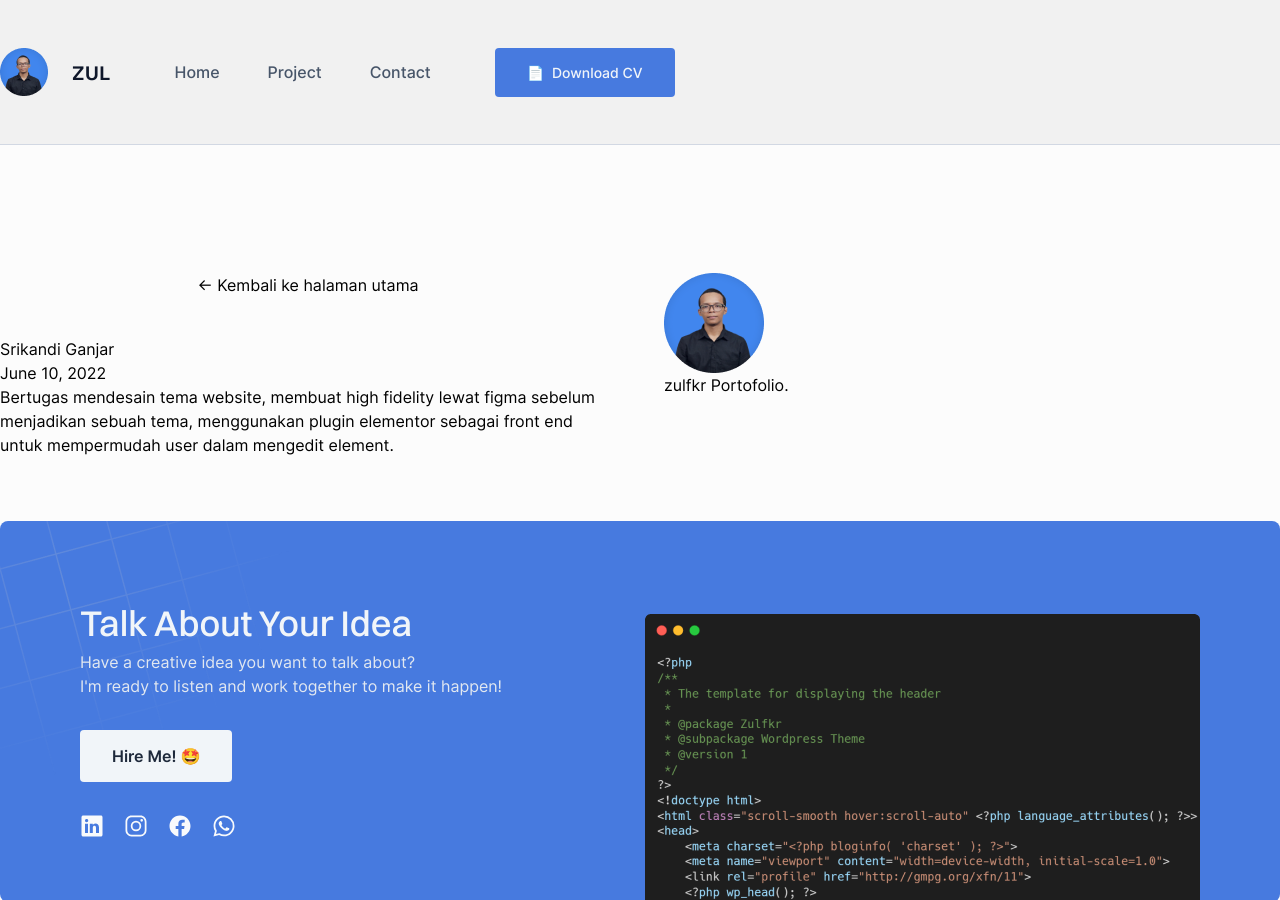
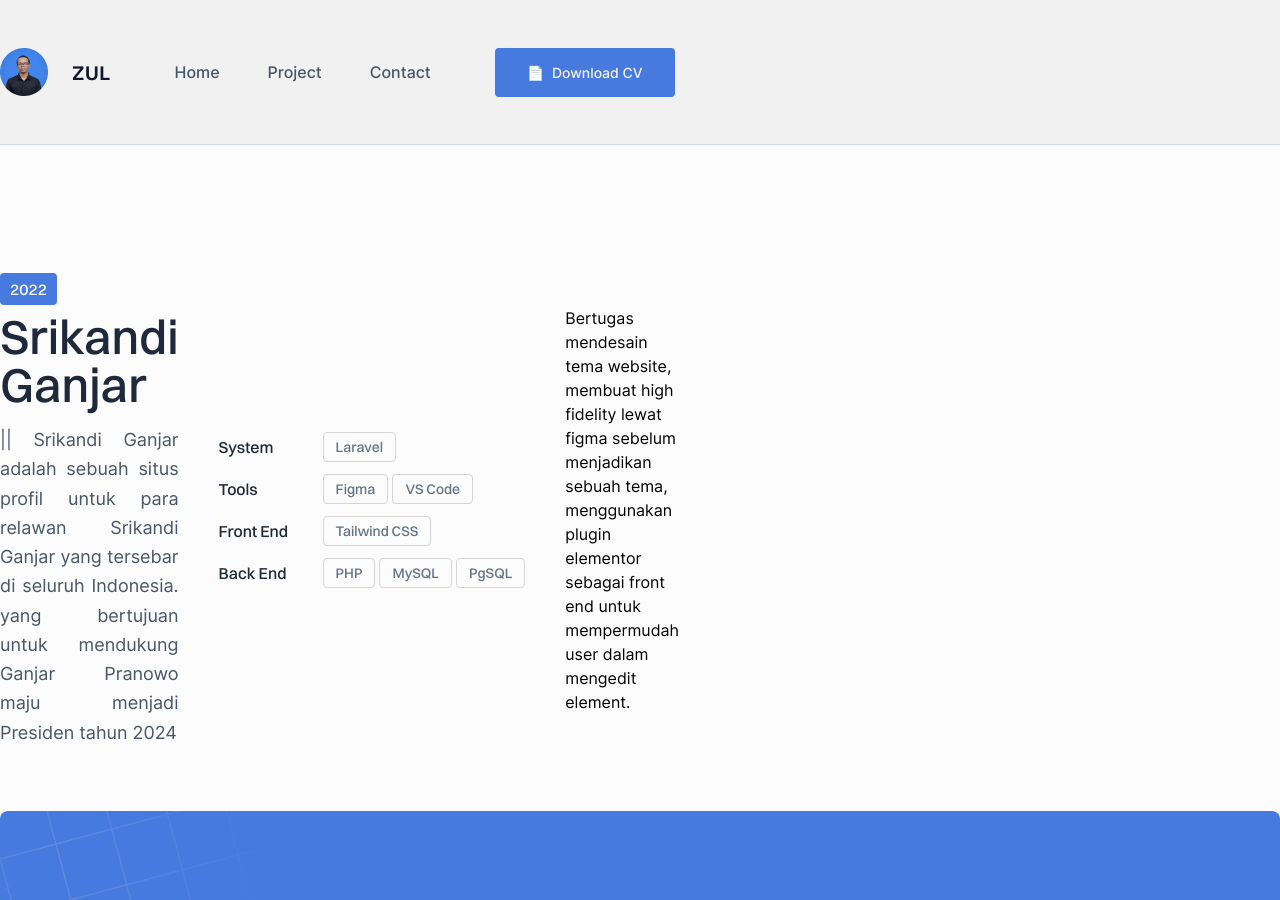
Before and after one commit to Zulfkr197/zulfkr197.github.io, a Jekyll site: the page built from _posts/2022-06-10-srikandiganjar.md, in a window 1280 px wide and 900 px high. Built offline with Jekyll 4.4.1, drawn with Linux system fonts in a browser that asks for light colours; our own code applies the rules of GitHub Pages for plain Markdown files.

Commit message:
Update post.html

```diff
--- a/_layouts/post.html
+++ b/_layouts/post.html
@@ -3,25 +3,52 @@ layout: default
 archive: true
 ---
 
-<article class="post">
-    <header>
-        <span style="margin-bottom:40px;display:block;text-align:center;"><a href="https://zulfkr.my.id/"> <span class="arrow">←</span> Kembali ke halaman utama </a></span>
-        <h1>{{ page.title }}</h1>
-        <h2 class="headline">{{ page.date | date:"%B %-d, %Y" }}</h2>
-    </header>
-    <section id="post-body">
+	<div class="post-header flex flex-col lg:flex-row gap-10 items-center">
+
+		<div class="post-title max-w-2xl">
+			<div class="released inline-block font-medium font-heading bg-main text-white py-1 px-2.5 rounded">{{ page.date | date:"%Y" }}</div>
+			<h1 class="text-slate-800 text-5xl font-medium font-heading pt-2 pb-4">{{ page.title }}</h1>
+			<p class="latar-belakang text-lg leading-relaxed text-slate-600 text-justify">{{ post.description }} || {{ page.description }}</p>
+		</div>
+
+		<div class="post-group mr-auto lg:ml-auto flex flex-col gap-3 font-heading">
+
+			<div class="list flex gap-2 items-center">
+				<b class="min-w-24 text-slate-800 font-medium">System</b>
+				<div class="list-group text-sm text-slate-500 whitespace-nowrap flex gap-1">
+					<div class="list-label font-medium px-3 py-1 rounded border border-bone-border">Laravel</div>
+				</div>
+			</div>
+
+			<div class="list flex gap-2 items-center">
+				<b class="min-w-24 text-slate-800 font-medium">Tools</b>
+				<div class="list-group text-sm text-slate-500 whitespace-nowrap flex gap-1">
+					<div class="list-label font-medium px-3 py-1 rounded border border-bone-border">Figma</div>
+					<div class="list-label font-medium px-3 py-1 rounded border border-bone-border">VS Code</div>
+				</div>
+			</div>
+
+			<div class="list flex gap-2 items-center">
+				<b class="min-w-24 text-slate-800 font-medium">Front End</b>
+				<div class="list-group text-sm text-slate-500 whitespace-nowrap flex gap-1">
+					<div class="list-label font-medium px-3 py-1 rounded border border-bone-border">Tailwind CSS</div>
+				</div>
+			</div>
+
+			<div class="list flex gap-2 items-center">
+				<b class="min-w-24 text-slate-800 font-medium">Back End</b>
+				<div class="list-group text-sm text-slate-500 whitespace-nowrap flex gap-1">
+					<div class="list-label font-medium px-3 py-1 rounded border border-bone-border">PHP</div>
+					<div class="list-label font-medium px-3 py-1 rounded border border-bone-border">MySQL</div>
+					<div class="list-label font-medium px-3 py-1 rounded border border-bone-border">PgSQL</div>
+				</div>
+			</div>
+
+		</div>
+
         {{content}}
-    </section>
-</article>
-<footer id="post-meta" class="clearfix">
-    <a href="http://twitter.com/{{ site.authorTwitter }}">
-        <img class="avatar" src="{{ "/" | relative_url  }}assets/images/avatar.png">
-        <div>
-            <span class="dark">{{ site.author }}</span>
-            <span>{{ site.description }}</span>
-        </div>
-    </a>
-</footer>
+
+	</div>
 
 <!-- Archive post list -->
 {% if page.archive %}
```
